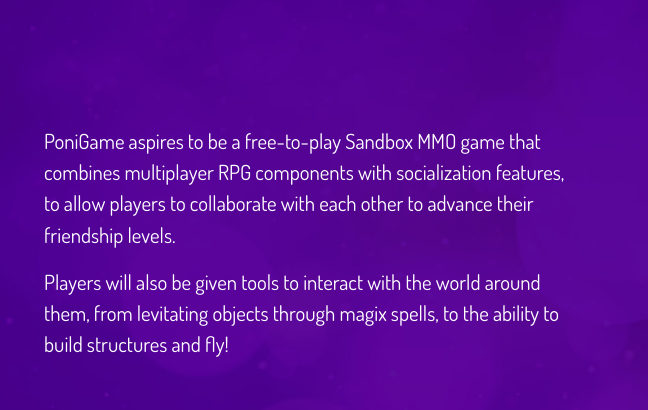
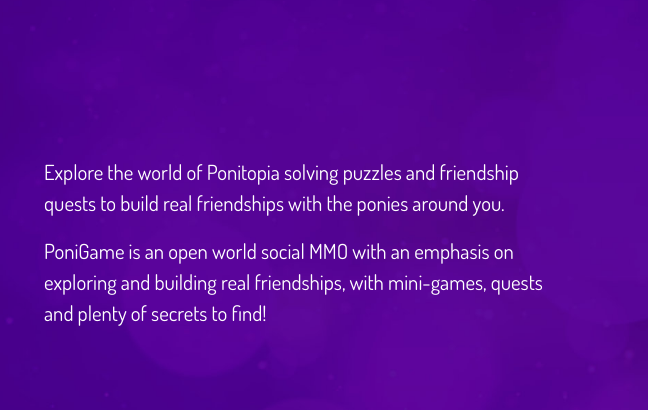
Before and after one commit to AurorahHarmony/ponigame-website-static, a website: page index.html in a window 1280 px wide. Shown: the part 920-1330 px from the top of the page, 632-1280 px from the left. Drawn offline with nearby package versions, Linux system fonts and the light colour scheme.

Commit message:
Update synopsis

```diff
--- a/index.html
+++ b/index.html
@@ -70,8 +70,8 @@
 					</div>
 					<div class="col-md d-flex align-items-center">
 						<div class="ms-md-4">
-							<p>PoniGame aspires to be a free-to-play Sandbox MMO game that combines multiplayer RPG components with socialization features, to allow players to collaborate with each other to advance their friendship levels.</p>
-							<p>Players will also be given tools to interact with the world around them, from levitating objects through magix spells, to the ability to build structures and fly!</p>
+							<p>Explore the world of Ponitopia solving puzzles and friendship quests to build real friendships with the ponies around you.</p>
+							<p>PoniGame is an open world social MMO with an emphasis on exploring and building real friendships, with mini-games, quests and plenty of secrets to find!</p>
 						</div>
 					</div>
 				</div>
```
